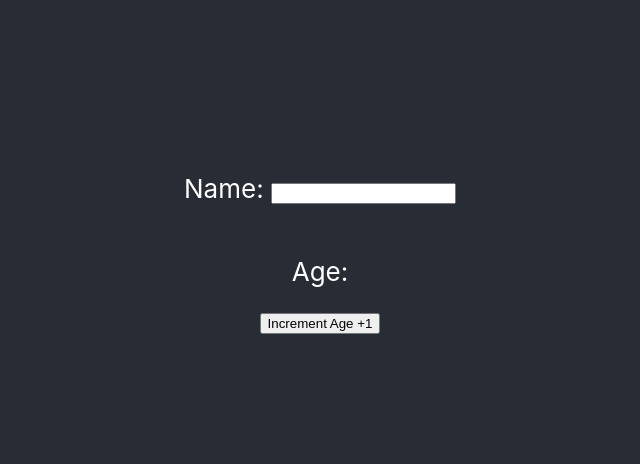
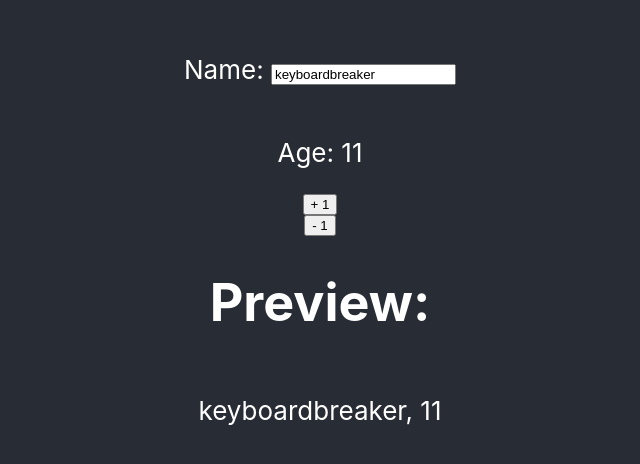
Before and after one commit to keyboardbreaker/reacthookdemo, a React (Create React App) app: page / in a window 1280 px wide. Shown: the part 160-624 px from the top of the page, without its empty margins (320-960 px from the left). Built offline with nearby package versions, Linux system fonts and the light colour scheme.

Commit message:
adding useState hook to change state of name and age

```diff
--- a/src/App.js
+++ b/src/App.js
@@ -1,13 +1,19 @@
-import React, {  } from 'react';
+import React, { useState } from 'react';
 import './App.css';
 
 export default () => {
+
+  const [name, setName] = useState('keyboardbreaker');
+  const [age, setAge] = useState(11);
   return (
       <div className="App">
         <header className="App-header">
-            <p>Name: <input type="text"></input></p>
-            <p>Age: </p>
-            <button>Increment Age +1</button>
+            <p>Name: <input type="text" value={name} onChange={e => setName(e.target.value)}></input></p>
+            <p>Age: {age}</p>
+            <button onClick={() => {setAge(age + 1)}}>+ 1</button>
+            <button onClick={() => {setAge(age - 1)}}>- 1</button>
+            <h1>Preview:</h1>
+            <p>{name}, {age}</p>
         </header>
       </div>
   );
```
